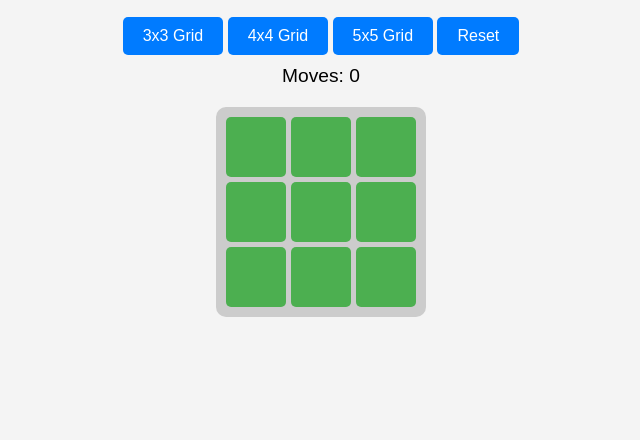
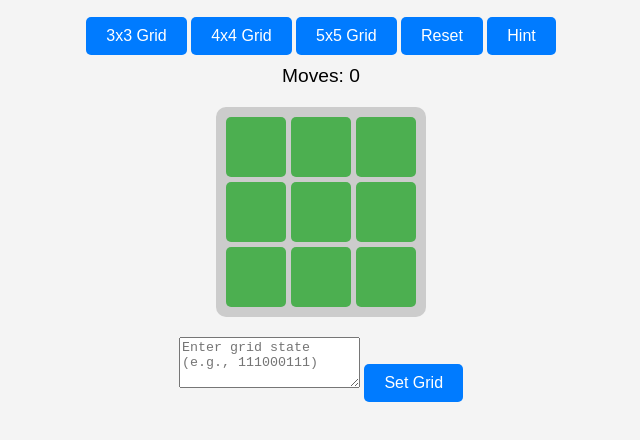
Before and after one commit to Blake1332/Lights-Out-Game, a plain HTML site: page index.html in a window 1280 px wide. Shown: the part 60-500 px from the top of the page, without its empty margins (319-959 px from the left). Drawn offline with nearby package versions, Linux system fonts and the light colour scheme.

Commit message:
added custom input for grids

```diff
--- a/index.html
+++ b/index.html
@@ -13,11 +13,17 @@
         <button class="grid-size-btn" data-size="4">4x4 Grid</button>
         <button class="grid-size-btn" data-size="5">5x5 Grid</button>
         <button id="reset-btn">Reset</button>
+        <button id="solve-btn">Hint</button>
         <p>Moves: <span id="move-counter">0</span></p>
     </div>
     <div id="game-container">
         <div id="grid-container"></div>
     </div>
+    <div>
+        <textarea id="custom-grid-input" rows="3" cols="20" placeholder="Enter grid state (e.g., 111000111)"></textarea>
+        <button id="set-custom-grid">Set Grid</button>
+    </div>
+    <p id="solvability-message"></p>
     <script src="https://code.jquery.com/jquery-3.6.0.min.js"></script>
     <script src="script.js"></script>
 </body>
```
